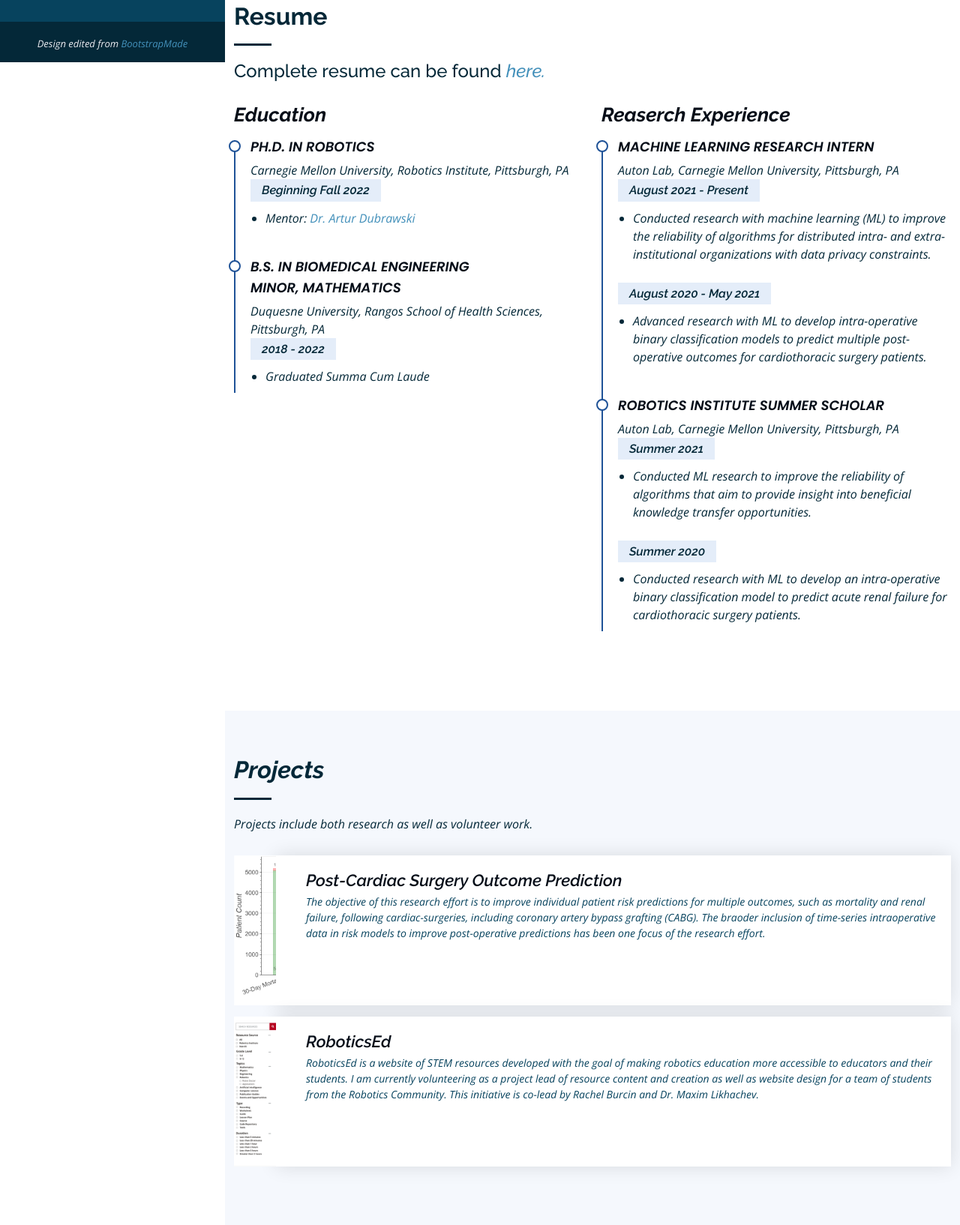
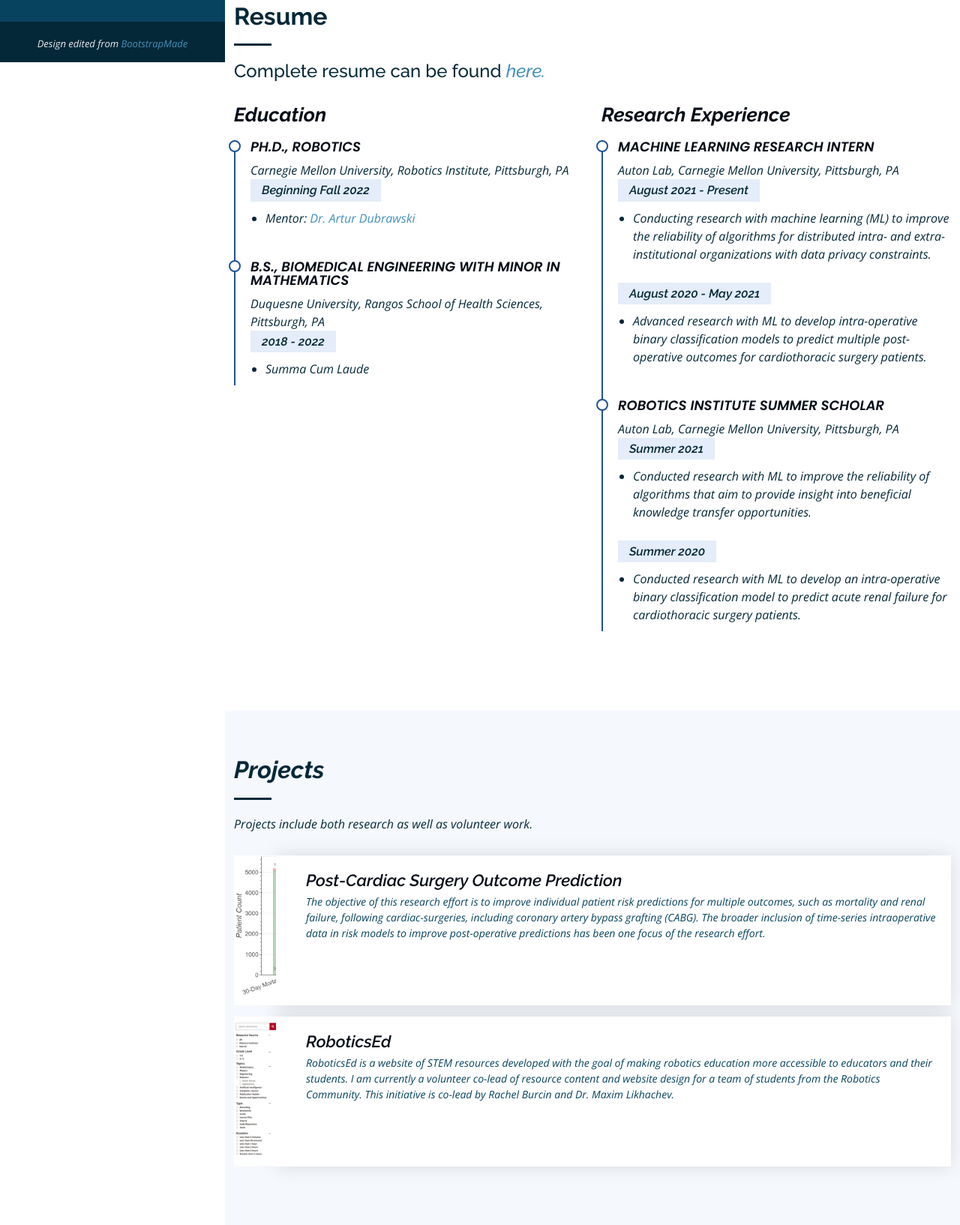
Before and after one commit to PotosnakW/PotosnakW.github.io, a plain HTML site: page index.html in a window 1280 px wide. Shown: the part 717-2351 px from the top of the page at 75% size. Drawn offline with nearby package versions, Linux system fonts and the light colour scheme.

Commit message:
index update

```diff
--- a/index.html
+++ b/index.html
@@ -116,7 +116,7 @@
             <h3 class="resume-title">Education</h3>
 
             <div class="resume-item">
-              <h4>Ph.D. in Robotics</h4>
+              <h4>Ph.D., Robotics</h4>
 	      <p><em>Carnegie Mellon University, Robotics Institute, Pittsburgh, PA</em></p>
               <h5>Beginning Fall 2022</h5>
               <ul>
@@ -125,24 +125,23 @@
             </div>
 
             <div class="resume-item">
-              <h4>B.S. in Biomedical Engineering</h4>
-	      <h4>Minor, Mathematics</h4>
-	      <p><em>Duquesne University, Rangos School of Health Sciences, Pittsburgh, PA</em></p>
+              <h4>B.S., Biomedical Engineering with Minor in Mathematics</h4>
+              <p><em>Duquesne University, Rangos School of Health Sciences, Pittsburgh, PA</em></p>
               <h5>2018 - 2022</h5>
               <ul>
-                <li>Graduated Summa Cum Laude</span></li>
+                <li>Summa Cum Laude</span></li>
               </ul>
             </div>
           </div>
 
           <div class="col-lg-6" data-aos="fade-up" data-aos-delay="100">
-            <h3 class="resume-title">Reaserch Experience</h3>
+            <h3 class="resume-title">Research Experience</h3>
             <div class="resume-item">
               <h4>Machine Learning Research Intern</h4>
 	      <p><em>Auton Lab, Carnegie Mellon University, Pittsburgh, PA</em></p>
               <h5>August 2021 - Present</h5>
               <ul>
-                <li>Conducted research with machine learning (ML) to improve the reliability of algorithms for distributed intra- and extra-institutional organizations with data privacy constraints.</li>
+                <li>Conducting research with machine learning (ML) to improve the reliability of algorithms for distributed intra- and extra-institutional organizations with data privacy constraints.</li>
               </ul>
               <h5>August 2020 - May 2021</h5>
               <ul>
@@ -155,7 +154,7 @@
 	      <p><em>Auton Lab, Carnegie Mellon University, Pittsburgh, PA</em></p>
               <h5>Summer 2021</h5>
               <ul>
-                <li>Conducted ML research to improve the reliability of algorithms that aim to provide insight into beneficial knowledge transfer opportunities.</li>
+                <li>Conducted research with ML to improve the reliability of algorithms that aim to provide insight into beneficial knowledge transfer opportunities.</li>
               </ul>
               <h5>Summer 2020</h5>
               <ul>
@@ -189,7 +188,7 @@
             <div class="info">
               <div>
                 <h4>Post-Cardiac Surgery Outcome Prediction</h4>
-                <p>The objective of this research effort is to improve individual patient risk predictions for multiple outcomes, such as mortality and renal failure, following cardiac-surgeries, including coronary artery bypass grafting (CABG). The braoder inclusion of time-series intraoperative data in risk models to improve post-operative predictions has been one focus of the research effort.</p>
+                <p>The objective of this research effort is to improve individual patient risk predictions for multiple outcomes, such as mortality and renal failure, following cardiac-surgeries, including coronary artery bypass grafting (CABG). The broader inclusion of time-series intraoperative data in risk models to improve post-operative predictions has been one focus of the research effort.</p>
               </div>
             </div>
           </div>
@@ -207,7 +206,7 @@
             <div class="info">
               <div>
                 <h4>RoboticsEd</h4>
-                <p>RoboticsEd is a website of STEM resources developed with the goal of making robotics education more accessible to educators and their students. I am currently volunteering as a project lead of resource content and creation as well as website design for a team of students from the Robotics Community. This initiative is co-lead by Rachel Burcin and Dr. Maxim Likhachev.</p>
+                <p>RoboticsEd is a website of STEM resources developed with the goal of making robotics education more accessible to educators and their students. I am currently a volunteer co-lead of resource content and website design for a team of students from the Robotics Community. This initiative is co-lead by Rachel Burcin and Dr. Maxim Likhachev.</p>
 		<h2>
 		  <!--<a href="https://www.youtube.com/watch?v=lz4nqmnsErs&list=PLIsth1r16Z2NYx6tkRzGgW9wP5vQDrPcY&index=5">Website</a>-->
 		</h2>
@@ -243,7 +242,7 @@
                   <div>
                     <h4>Machine Learning Models with Intraoperative Features Improve Risk Predictions Following CABG</h4>
             <h1>W. Potosnak, K. A. Dufendach, A. Kaczorowski, J. K. Miller, A. Kilic, A. Dubrawski</h1>
-                    <p>Risk models that identify patients likely to develop adverse outcomes following coronary artery bypass grafting (CABG)rely mainly on preoperative data. Machine Learning was used to determined whether inclusion of intraoperative data offers improved model risk predictions for multiple outcomes following CABG. Presented Society of Thoracic Surgeons (STS) 2022 Coronary Conference.</p>
+                    <p>Risk models that identify patients likely to develop adverse outcomes following coronary artery bypass grafting (CABG) rely mainly on preoperative data. Machine Learning was used to determine whether inclusion of intraoperative data offers improved model risk predictions for multiple outcomes following CABG. Presented at the 2022 Society of Thoracic Surgeons Coronary Conference.</p>
             <h2>
                 <a href="https://www.sts.org/sites/default/files/documents/2022%20STS%20Coronary%20Conference_Accepted%20Abstracts.pdf">Abstract&emsp;</a>
                 <a href="https://www.sts.org/sites/default/files/documents/2022STSCoronaryConf_Agenda6.1.22_FINAL.pdf">Conference Presentation Agenda</a>
@@ -293,7 +292,7 @@
                     <p>We aim to identify opportunities for beneficial transfer
     of knowledge across healthcare sites using a proposed algorithmic decision list
     rule selection approach within that is robust to sampling variance and yields reliable and human-interpretable insights into knowledge
-    transfer opportunities. Bridging the Gap: From Machine Learning Research to Clinical Practice at NeurIPS 2021.</p>
+    transfer opportunities. Presented at the 2021 NeurIPS workshop, Bridging the Gap: From Machine Learning Research to Clinical Practice.</p>
                   </div>
                 </div>
               </div>
@@ -315,7 +314,7 @@
                     <h4>Graph Neural Networks for Improved El Nino Forecasting.</h4>
             <h1>S. Rühling Cachay, E. Erickson*, A. F. C., Bucker*, E. Pokropek*, W. Potosnak*, Osei, S., & Lütjens, B</h1>
                     <p>We propose the application of spatiotemporal Graph Neural Networks (GNN) to forecast ENSO at long lead times, finer granularity and improved predictive skill than current state-of-the-art methods. The explicit
-    modeling of information flow via edges may also allow for more interpretable forecasts. Tackling Climate Change with Machine Learning workshop at NeurIPS 2020</p>
+    modeling of information flow via edges may also allow for more interpretable forecasts. Presented at the 2020 NeurIPS workshop, Tackling Climate Change with Machine Learning.</p>
             <h2>
               <a href="https://s3.us-east-1.amazonaws.com/climate-change-ai/papers/neurips2020/86/paper.pdf">Paper&emsp;</a>
               <a href="https://www.climatechange.ai/papers/neurips2020/86#recording">Recorded Talk</a>
```
